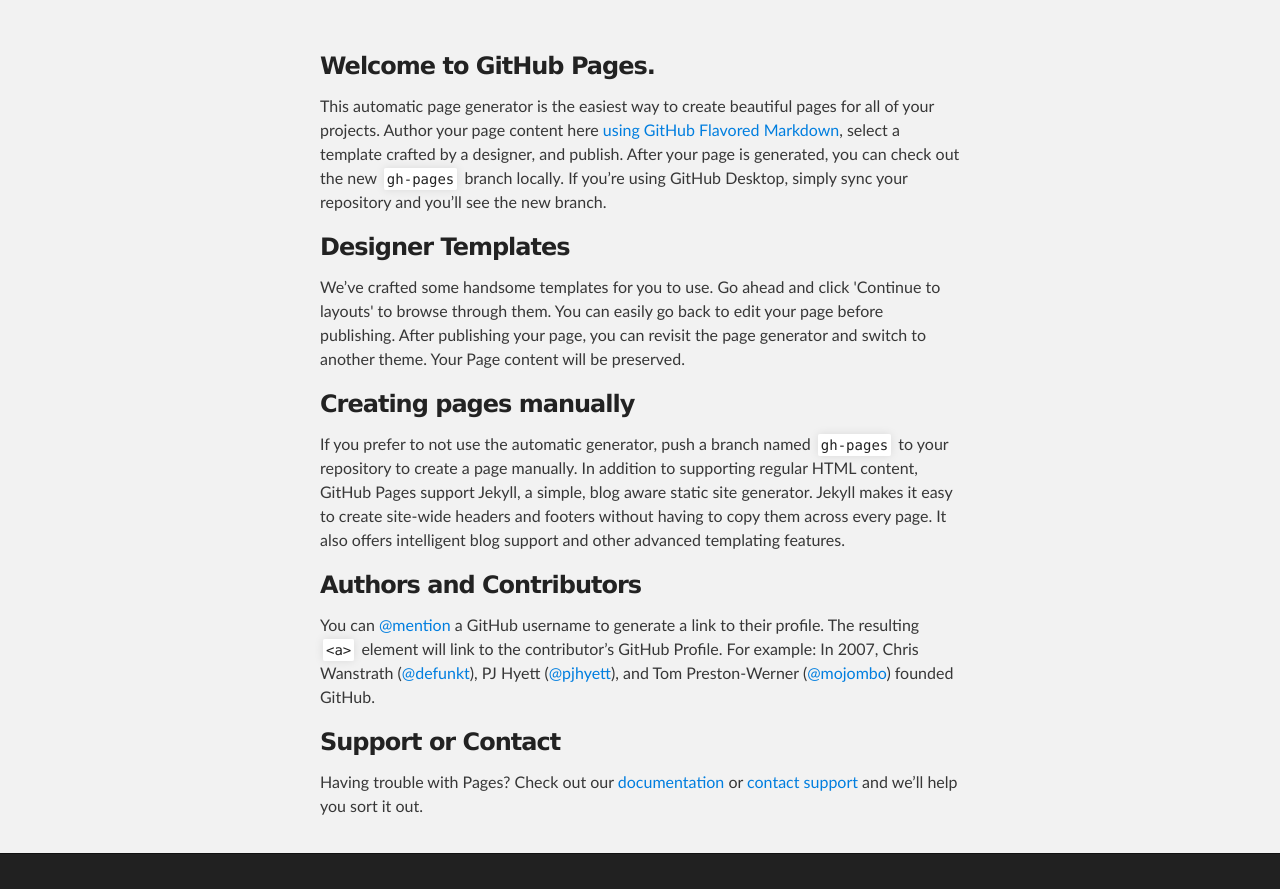
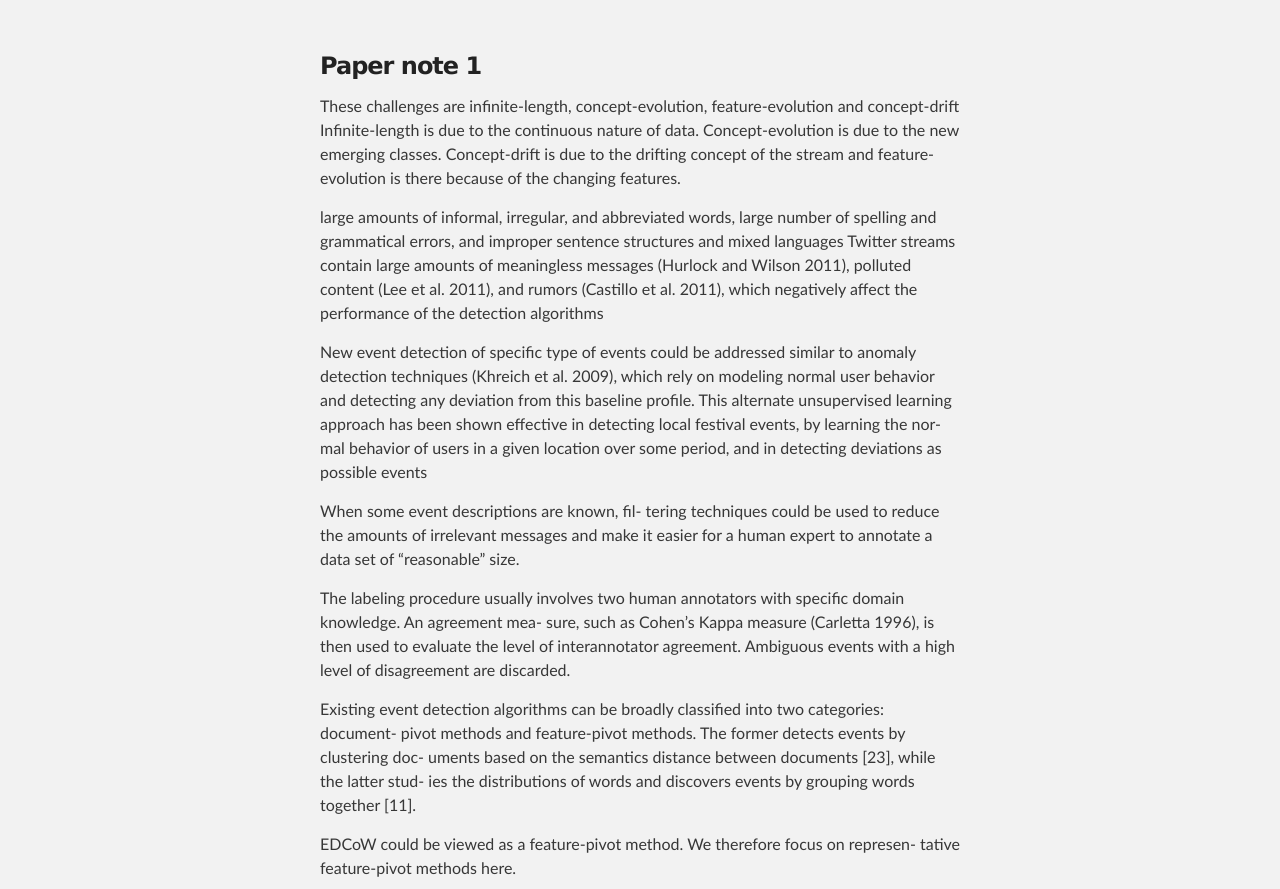
Before and after one commit to elvinpoon/elvinpoon.github.io, a plain HTML site: page index.html in a window 1280 px wide. Shown: the part 212-1101 px from the top of the page. Drawn offline with Linux system fonts and the light colour scheme.

Commit message:
Replace master branch with page content via GitHub

```diff
--- a/index.html
+++ b/index.html
@@ -4,11 +4,11 @@
   <head>
     <meta charset='utf-8'>
     <meta http-equiv="X-UA-Compatible" content="chrome=1">
-    <meta name="description" content="Elvinpoon.GitHub.io : blog page">
+    <meta name="description" content="Elvinpoon.GitHub.io/papernote1 : paper1">
 
     <link rel="stylesheet" type="text/css" media="screen" href="stylesheets/stylesheet.css">
 
-    <title>Elvinpoon.GitHub.io</title>
+    <title>Elvinpoon.GitHub.io/papernote1</title>
   </head>
 
   <body>
@@ -18,8 +18,8 @@
         <header class="inner">
           <a id="forkme_banner" href="https://github.com/elvinpoon">View on GitHub</a>
 
-          <h1 id="project_title">Elvinpoon.GitHub.io</h1>
-          <h2 id="project_tagline">blog page</h2>
+          <h1 id="project_title">Elvinpoon.GitHub.io/papernote1</h1>
+          <h2 id="project_tagline">paper1</h2>
 
         </header>
     </div>
@@ -28,29 +28,41 @@
     <div id="main_content_wrap" class="outer">
       <section id="main_content" class="inner">
         <h3>
-<a id="welcome-to-github-pages" class="anchor" href="#welcome-to-github-pages" aria-hidden="true"><span aria-hidden="true" class="octicon octicon-link"></span></a>Welcome to GitHub Pages.</h3>
+<a id="paper-note-1" class="anchor" href="#paper-note-1" aria-hidden="true"><span aria-hidden="true" class="octicon octicon-link"></span></a>Paper note 1</h3>
 
-<p>This automatic page generator is the easiest way to create beautiful pages for all of your projects. Author your page content here <a href="https://guides.github.com/features/mastering-markdown/">using GitHub Flavored Markdown</a>, select a template crafted by a designer, and publish. After your page is generated, you can check out the new <code>gh-pages</code> branch locally. If you’re using GitHub Desktop, simply sync your repository and you’ll see the new branch.</p>
+<p>These challenges are infinite-length, concept-evolution, feature-evolution and concept-drift
+Infinite-length
+is due to the continuous nature of data. Concept-evolution is due to the new emerging classes. Concept-drift is due to
+the drifting concept of the stream and feature-evolution is there because of the changing features.</p>
 
-<h3>
-<a id="designer-templates" class="anchor" href="#designer-templates" aria-hidden="true"><span aria-hidden="true" class="octicon octicon-link"></span></a>Designer Templates</h3>
+<p>large amounts of informal, irregular, and abbreviated words, large number
+of spelling and grammatical errors, and improper sentence structures and mixed languages
+Twitter streams contain large amounts of meaningless messages (Hurlock and
+Wilson 2011), polluted content (Lee et al. 2011), and rumors (Castillo et al. 2011), which
+negatively affect the performance of the detection algorithms</p>
 
-<p>We’ve crafted some handsome templates for you to use. Go ahead and click 'Continue to layouts' to browse through them. You can easily go back to edit your page before publishing. After publishing your page, you can revisit the page generator and switch to another theme. Your Page content will be preserved.</p>
+<p>New event detection of specific type of events could be addressed similar to anomaly detection techniques (Khreich et al. 2009), which rely on modeling normal user behavior and detecting any deviation from this baseline profile. This alternate unsupervised learning approach has been shown effective in detecting local festival events, by learning the nor- mal behavior of users in a given location over some period, and in detecting deviations as possible events</p>
 
-<h3>
-<a id="creating-pages-manually" class="anchor" href="#creating-pages-manually" aria-hidden="true"><span aria-hidden="true" class="octicon octicon-link"></span></a>Creating pages manually</h3>
+<p>When some event descriptions are known, fil- tering techniques could be used to reduce the amounts of irrelevant messages and make it easier for a human expert to annotate a data set of “reasonable” size. </p>
 
-<p>If you prefer to not use the automatic generator, push a branch named <code>gh-pages</code> to your repository to create a page manually. In addition to supporting regular HTML content, GitHub Pages support Jekyll, a simple, blog aware static site generator. Jekyll makes it easy to create site-wide headers and footers without having to copy them across every page. It also offers intelligent blog support and other advanced templating features.</p>
+<p>The labeling procedure usually involves two human annotators with specific domain knowledge. An agreement mea- sure, such as Cohen’s Kappa measure (Carletta 1996), is then used to evaluate the level of interannotator agreement. Ambiguous events with a high level of disagreement are discarded.</p>
 
-<h3>
-<a id="authors-and-contributors" class="anchor" href="#authors-and-contributors" aria-hidden="true"><span aria-hidden="true" class="octicon octicon-link"></span></a>Authors and Contributors</h3>
+<p>Existing event detection algorithms can be broadly classified into two categories: document- pivot methods and feature-pivot methods. The former detects events by clustering doc- uments based on the semantics distance between documents [23], while the latter stud-
+ies the distributions of words and discovers events by grouping words together [11].</p>
 
-<p>You can <a href="https://help.github.com/articles/basic-writing-and-formatting-syntax/#mentioning-users-and-teams" class="user-mention">@mention</a> a GitHub username to generate a link to their profile. The resulting <code>&lt;a&gt;</code> element will link to the contributor’s GitHub Profile. For example: In 2007, Chris Wanstrath (<a href="https://github.com/defunkt" class="user-mention">@defunkt</a>), PJ Hyett (<a href="https://github.com/pjhyett" class="user-mention">@pjhyett</a>), and Tom Preston-Werner (<a href="https://github.com/mojombo" class="user-mention">@mojombo</a>) founded GitHub.</p>
+<p>EDCoW could be viewed as a feature-pivot method. We therefore focus on represen- tative feature-pivot methods here.</p>
 
-<h3>
-<a id="support-or-contact" class="anchor" href="#support-or-contact" aria-hidden="true"><span aria-hidden="true" class="octicon octicon-link"></span></a>Support or Contact</h3>
+<p>To the uninitiated, making such decisions can seem like something of a black art because there are many free parameters in the model.</p>
 
-<p>Having trouble with Pages? Check out our <a href="https://help.github.com/pages">documentation</a> or <a href="https://github.com/contact">contact support</a> and we’ll help you sort it out.</p>
+<p>We found that combining several filters with region sizes close to the optimal single region size can improve performance, but adding region sizes far from the optimal range may hurt performance.</p>
+
+<p>In light of these observations, we believe it ad- visable to first perform a coarse line-search over a single filter region size to find the ‘best’ size for the dataset under consideration, and then explore the combination of several region sizes nearby this single best size, including combining both differ- ent region sizes and copies of the optimal sizes.</p>
+
+<p>In practice, the evidence here suggests perhaps searching over a range of 100 to 600.(feature map)</p>
+
+<p>1-max pooling outperforms all other techniques</p>
+
+<p>non-zero dropout rates can help (though very little) at some points from 0.1 to 0.5, depending on datasets. But imposing an l2 norm constraint generally does not improve performance much (except on Opi), and even adversely effects performance on at least one dataset (CR). </p>
       </section>
     </div>
 
```
Also changed, not shown: params.json (+3 -3 lines).
